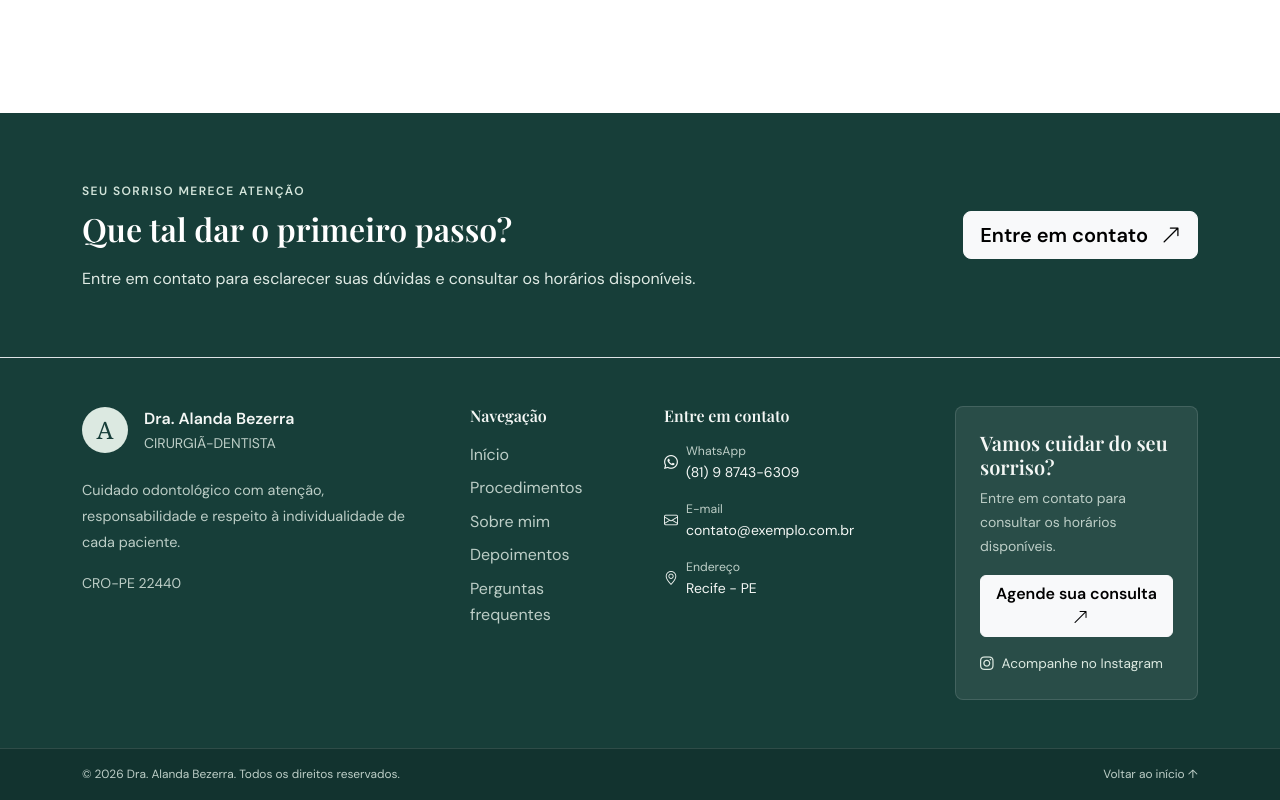
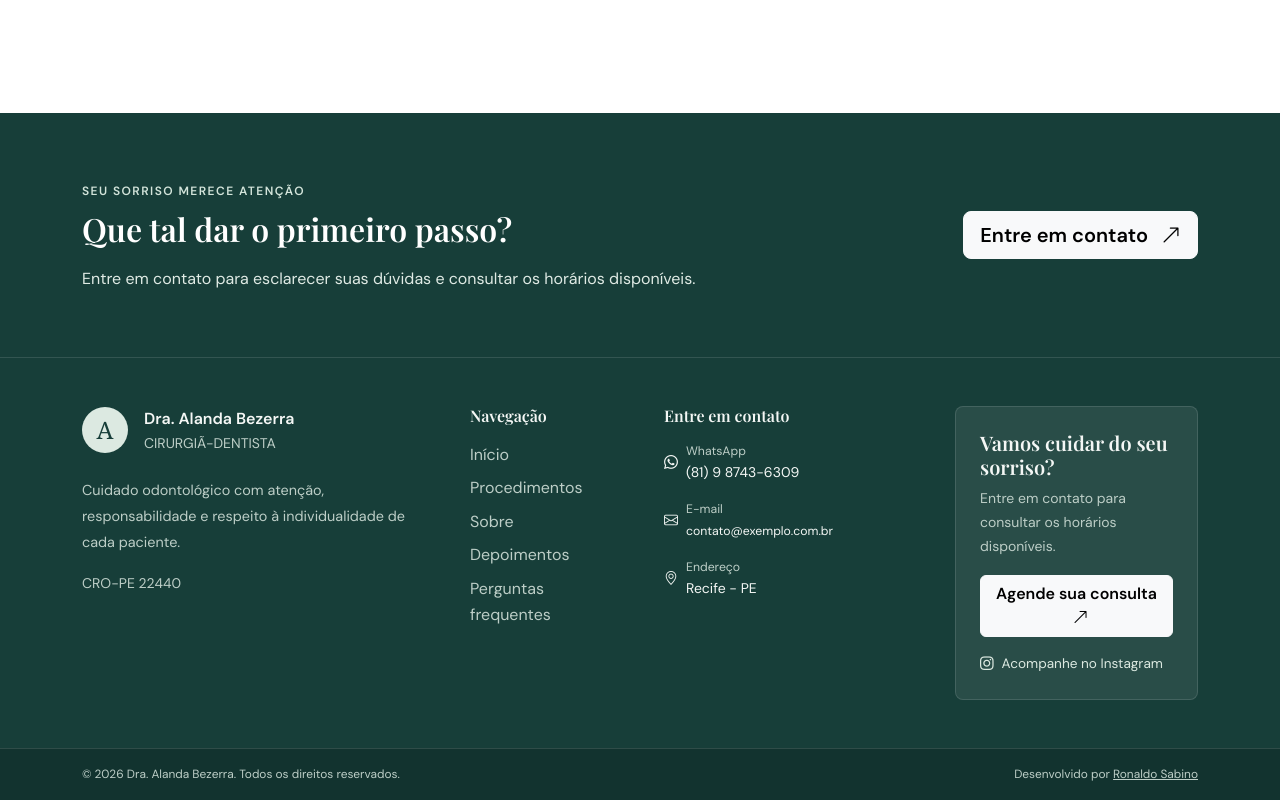
Before and after one commit to ronaldosabino/dental-clinic, an Angular app: page / in a window 1280 px wide. Shown: the part 4278-5078 px from the top of the page. Built offline with nearby package versions, Linux system fonts and the light colour scheme.

Commit message:
feat: refine footer layout and update link text for clarity

```diff
--- a/src/app/shared/footer/footer.html
+++ b/src/app/shared/footer/footer.html
@@ -1,4 +1,4 @@
-<footer class="site-footer border-top">
+<footer class="site-footer">
     <div class="container py-5">
         <div class="row g-4 g-lg-5">
 
@@ -46,7 +46,7 @@
                             </a>
                         </li>
                         <li>
-                            <a class="footer-link" href="#sobre">Sobre mim</a>
+                            <a class="footer-link" href="#sobre">Sobre</a>
                         </li>
                         <li>
                             <a class="footer-link" href="#depoimentos">
@@ -89,7 +89,7 @@
 
                             <span>
                                 <span class="d-block small footer-muted">E-mail</span>
-                                <span class="break-word">{{ email }}</span>
+                                <span class="break-word small">{{ email }}</span>
                             </span>
                         </a>
                     </li>
@@ -139,15 +139,16 @@
     <!-- Base do footer -->
     <div class="footer-bottom">
         <div class="container d-flex flex-column flex-md-row
-             justify-content-between align-items-md-center gap-2 py-3">
+             justify-content-between align-items-md-center gap-2 py-3 text-center text-md-start">
 
             <p class="small footer-muted mb-0">
                 © {{ anoAtual }} {{ nomeProfissional }}. Todos os direitos reservados.
             </p>
 
-            <a class="footer-link small" href="#inicio">
-                Voltar ao início ↑
-            </a>
+            <p class="small footer-muted mb-0 ">
+                Desenvolvido por <a class="footer-muted" href="https://www.linkedin.com/in/ronaldo-sabino/" target="_blank" rel="noopener noreferrer">Ronaldo Sabino</a>
+            </p>
+
         </div>
     </div>
 </footer>
```
